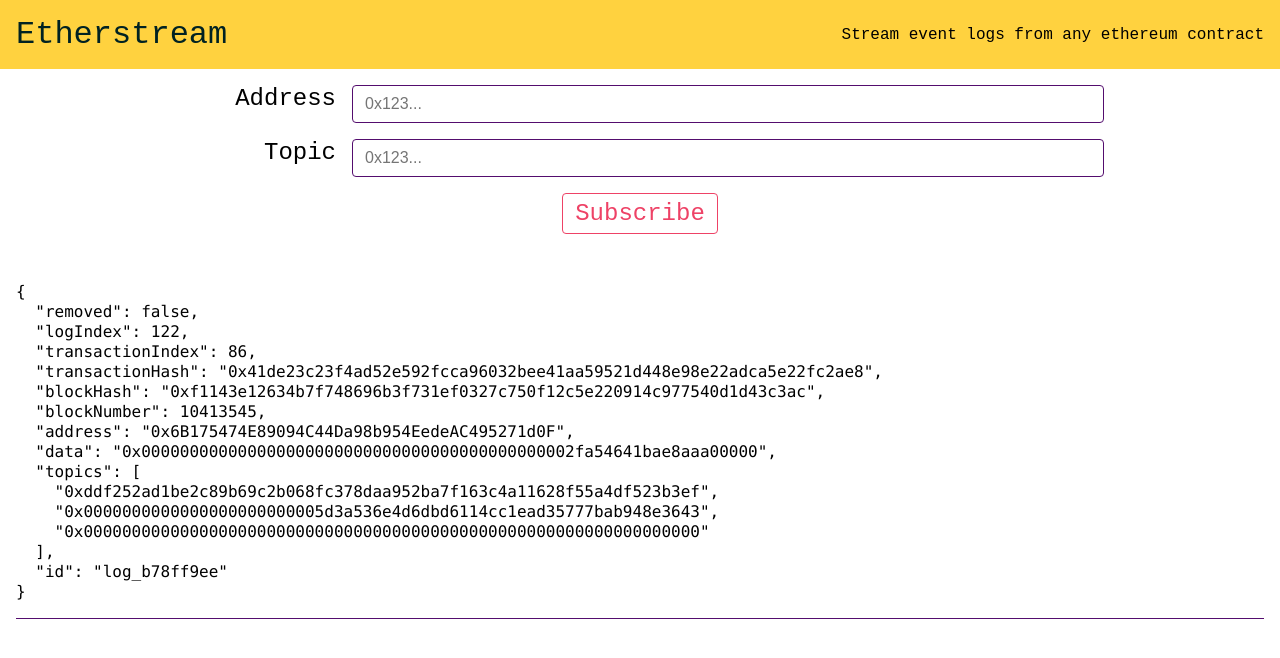
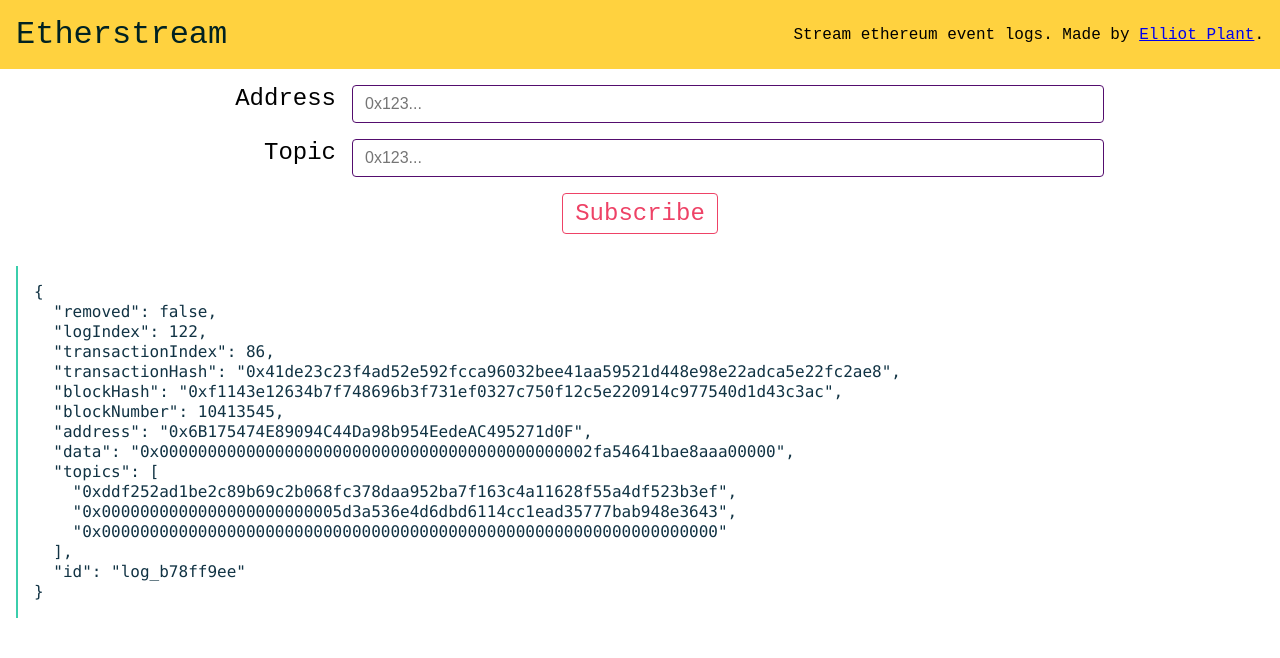
Before and after one commit to elliotaplant/etherstream, a React (Create React App) app: page / in a window 1280 px wide. Shown: the top 658 px of the page. Built offline with nearby package versions, Linux system fonts and the light colour scheme; no server answers.

Commit message:
Just a left border

```diff
--- a/src/events/Event.css
+++ b/src/events/Event.css
@@ -1,9 +1,11 @@
 .Event-li {
   list-style: none;
-  border-bottom: 1px solid var(--blue-violet-color-wheel);
-  padding: 1rem 0;
+  border-left: 2px solid var(--caribbean-green);
+  padding: 1rem;
+  margin-bottom: 1rem;
 }
 
 .Event-code {
   white-space: pre-wrap;
+  color: var(--font-light);
 }
--- a/src/header/Header.css
+++ b/src/header/Header.css
@@ -6,13 +6,12 @@
   justify-content: space-between;
   justify-content: space-between;
   align-items: center;
-
 }
 
 .Header-title {
   font-weight: normal;
   color: var(--font-main);
-  margin: 0;
+  margin: 0 1rem 0 0;
 }
 
 .Header-paragraph {
--- a/src/header/Header.js
+++ b/src/header/Header.js
@@ -4,6 +4,9 @@
 export default function Header() {
   return <header className="Header-header">
     <h1 className="Header-title">Etherstream</h1>
-    <div className="Header-paragraph">Stream event logs from any ethereum contract</div>
+    <div className="Header-paragraph">
+      Stream ethereum event logs.
+      Made by <a href="http://elliotplant.com">Elliot Plant</a>.
+    </div>
   </header>
 }
```
